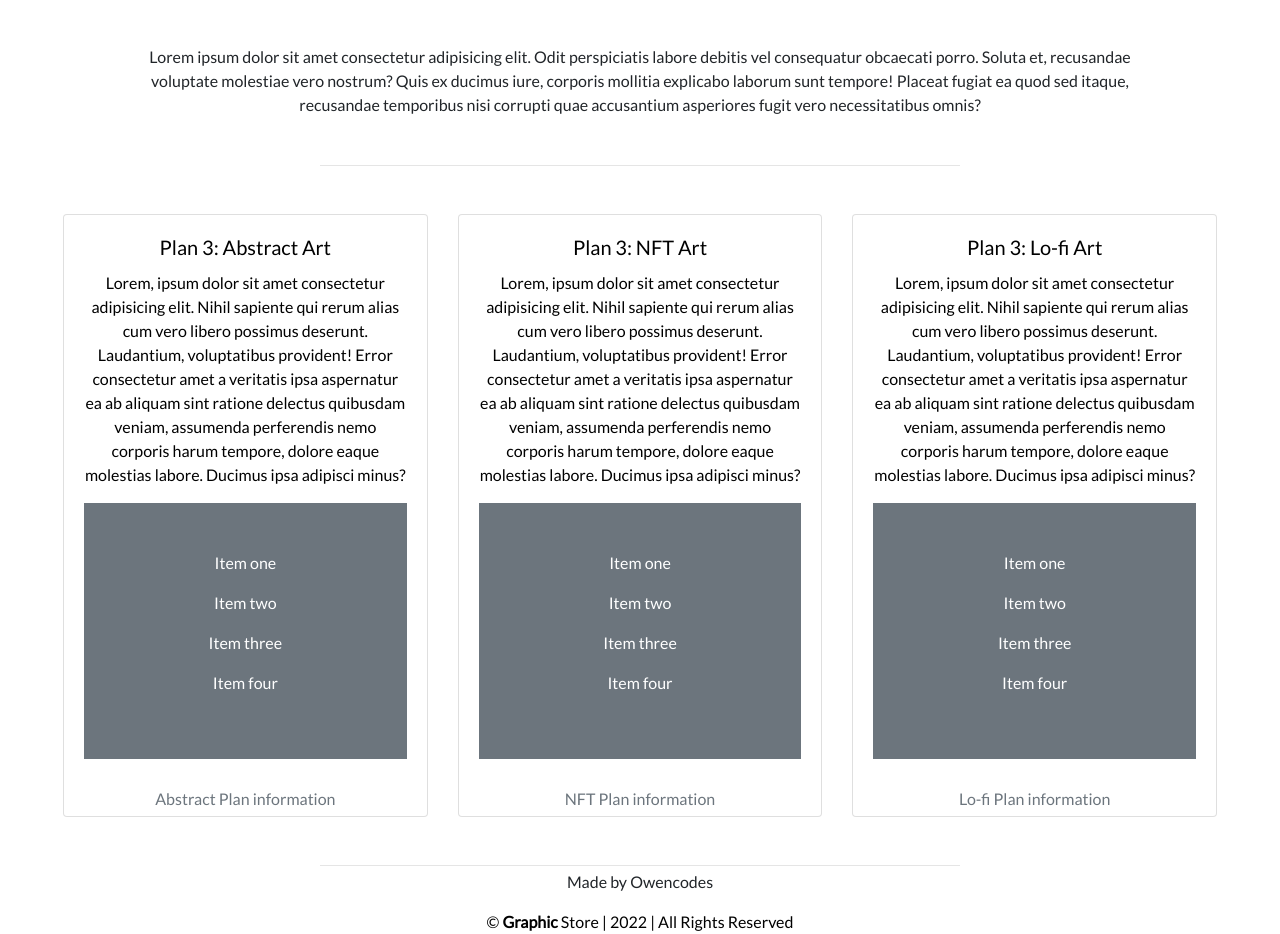
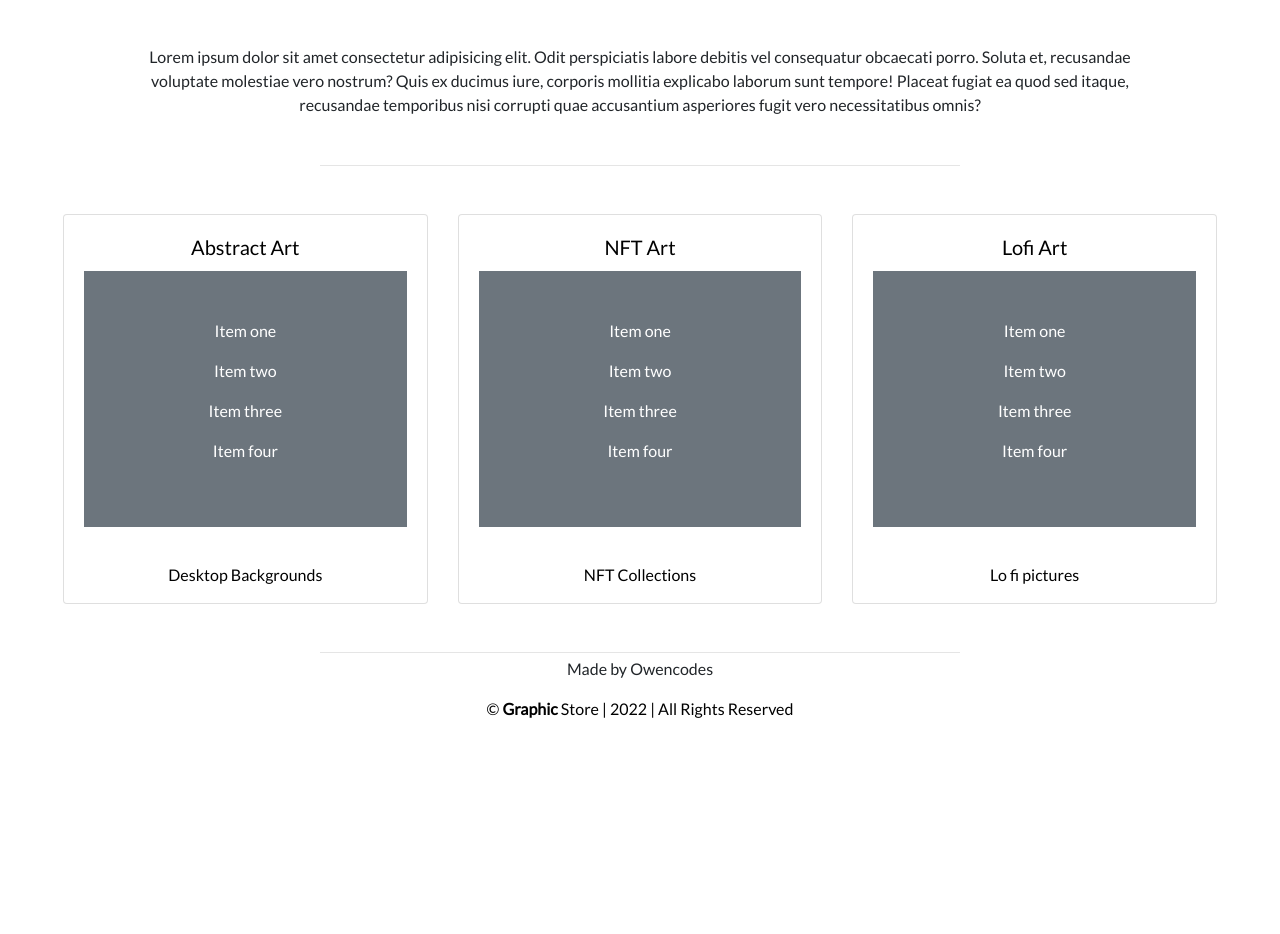
Before and after one commit to Code-Institute-Submissions/p5-graphicstore, a Django app: page /plans/ in a window 1280 px wide. Shown: the part 903-1837 px from the top of the page. After the commit the page ends 1621 px from the top, so only its background shows below. Run offline with Django 3.2, Linux system fonts and the light colour scheme; some libraries are stand-ins or nearby versions.

Commit message:
Styled Plans page properly

```diff
--- a/home/templates/home/plans.html
+++ b/home/templates/home/plans.html
@@ -37,14 +37,12 @@
        <hr class="w-50 mb-1">
        <!-- Add a base price to the type of drawing added to the cart -->
        <div class="card-deck my-5 mx-5">
-        <div class="card" style="width: 18rem;">
+        <div class="card">
           <div class="card-body">
-            <a href="#" class="card-link">
+            <a href="#" class="card-link text-black">
               <div class="text-center">
-              <h5 class="card-title text-black">Plan 3: Abstract Art</h5>
+                <h5 class="card-title">Abstract Art</h5>
               </div>
-            <p class="text-black text-center">Lorem, ipsum dolor sit amet consectetur adipisicing elit. Nihil sapiente qui rerum alias cum vero libero possimus deserunt. Laudantium, voluptatibus provident! Error consectetur amet a veritatis ipsa aspernatur ea ab aliquam sint ratione delectus quibusdam veniam, assumenda perferendis nemo corporis harum tempore, dolore eaque molestias labore. Ducimus ipsa adipisci minus?</p>
-            </a>
               <ol class="bg-secondary text-white px-5 py-5 text-center">
                 <p>Item one</p>
                 <p>Item two</p>
@@ -52,16 +50,15 @@
                 <p>Item four</p>
               </ol>
             </div>
-          <h6 class="card-subtitle mb-2 text-muted text-center">Abstract Plan information</h6>
+            <p class="text-center">Desktop Backgrounds</p>
+          </a>
         </div>
-          <div class="card" style="width: 18rem;">
+        <div class="card">
+          <a href="#" class="card-link text-black">
             <div class="card-body">
-              <a href="#" class="card-link">
               <div class="text-center">
-                <h5 class="card-title text-black">Plan 3: NFT Art</h5>
+                <h5 class="card-title">NFT Art</h5>
               </div>
-              <p class="text-black text-center">Lorem, ipsum dolor sit amet consectetur adipisicing elit. Nihil sapiente qui rerum alias cum vero libero possimus deserunt. Laudantium, voluptatibus provident! Error consectetur amet a veritatis ipsa aspernatur ea ab aliquam sint ratione delectus quibusdam veniam, assumenda perferendis nemo corporis harum tempore, dolore eaque molestias labore. Ducimus ipsa adipisci minus?</p>
-              </a>
               <ol class="bg-secondary text-white px-5 py-5 text-center">
                 <p>Item one</p>
                 <p>Item two</p>
@@ -69,16 +66,15 @@
                 <p>Item four</p>
               </ol>
             </div>
-            <h6 class="card-subtitle mb-2 text-muted text-center">NFT Plan information</h6>
+            <p class="text-center">NFT Collections</p>
+          </a>
         </div>
-          <div class="card" style="width: 18rem;">
+        <div class="card">
+          <a href="#" class="card-link text-black">
             <div class="card-body">
-              <a href="#" class="card-link">
               <div class="text-center">
-                <h5 class="card-title text-black">Plan 3: Lo-fi Art</h5>
+                <h5 class="card-title">Lofi Art</h5>
               </div>
-              <p class="text-black text-center">Lorem, ipsum dolor sit amet consectetur adipisicing elit. Nihil sapiente qui rerum alias cum vero libero possimus deserunt. Laudantium, voluptatibus provident! Error consectetur amet a veritatis ipsa aspernatur ea ab aliquam sint ratione delectus quibusdam veniam, assumenda perferendis nemo corporis harum tempore, dolore eaque molestias labore. Ducimus ipsa adipisci minus?</p>
-              </a>
               <ol class="bg-secondary text-white px-5 py-5 text-center">
                 <p>Item one</p>
                 <p>Item two</p>
@@ -86,7 +82,8 @@
                 <p>Item four</p>
               </ol>
             </div>
-            <h6 class="card-subtitle mb-2 text-muted text-center">Lo-fi Plan information</h6>
+            <p class="text-center">Lo fi pictures</p>
+          </a>
         </div>
       </div>
 {% endblock %}
```
Lines whose indentation alone changed are shown as unchanged.
